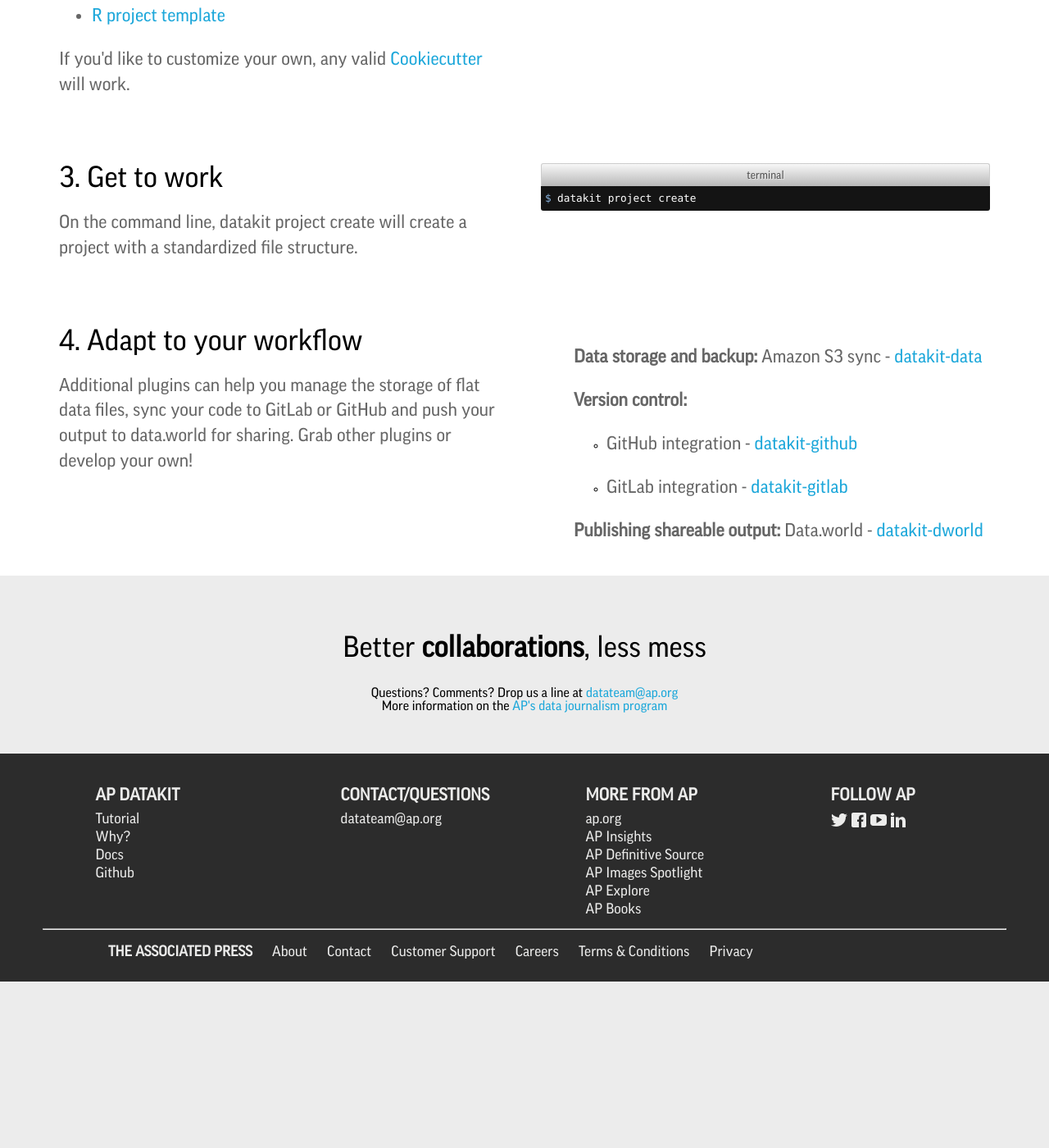
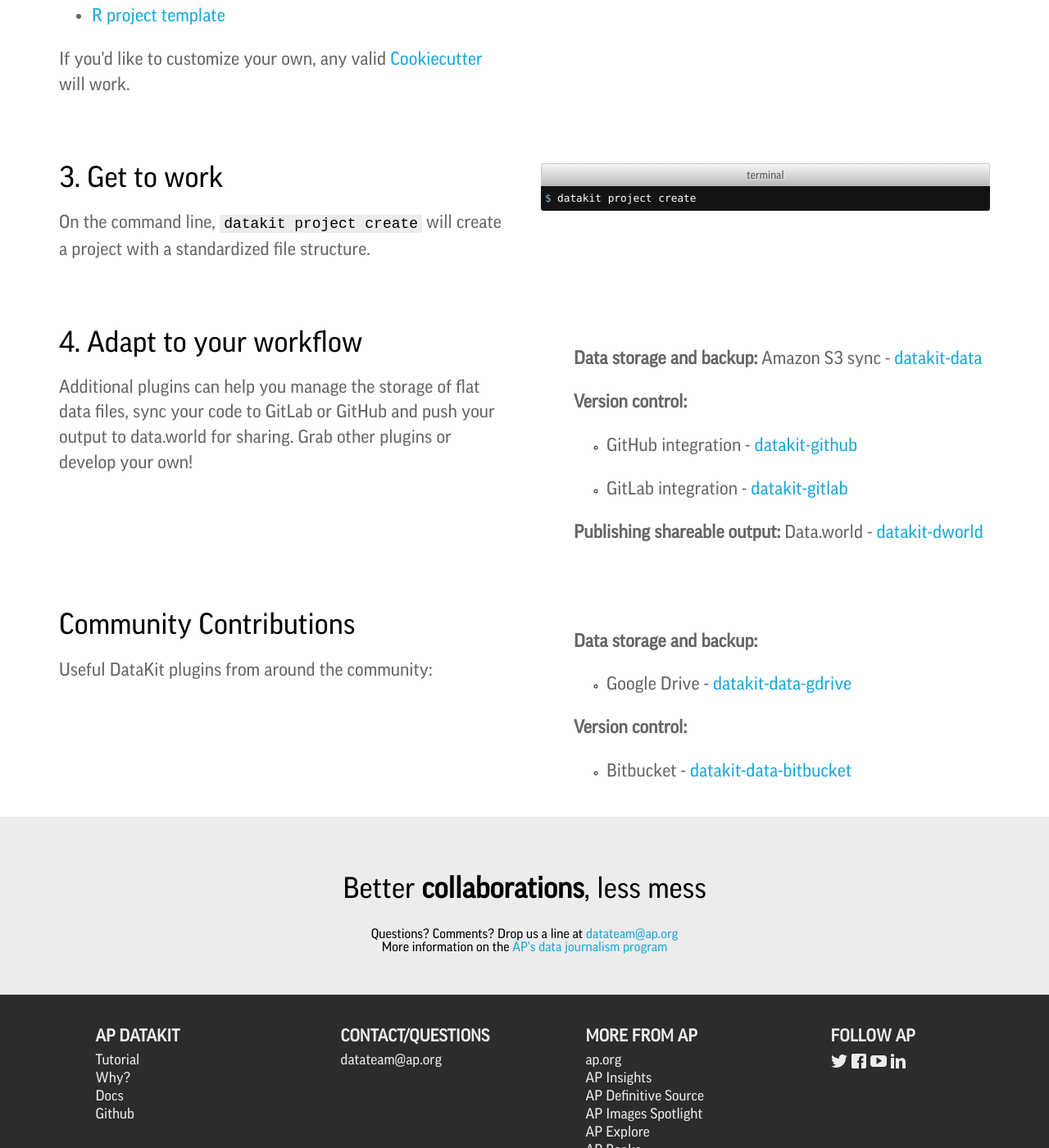
Before and after one commit to associatedpress/datakit-docs-template, a Jekyll site: the page built from index.html, in a window 1280 px wide and 1400 px high, scrolled down 2212 px. Shown: the whole window at 82% size. Built offline with Jekyll 4.4.1, drawn with Linux system fonts in a browser that asks for light colours; before the commit the page ends 3409 px from its top, so only the background shows below that.

Commit message:
Add in community contributions

```diff
--- a/index.html
+++ b/index.html
@@ -143,7 +143,7 @@
     <div class="container flex">
       <div class="text">
         <h2>3. Get to work</h2>
-        <p>On the command line, datakit project create will create a project with a standardized file structure.</p>
+        <p>On the command line, <code>datakit project create</code> will create a project with a standardized file structure.</p>
       </div>
       <div class="shell-wrap">
         <p class="shell-top-bar">terminal</p>
@@ -176,6 +176,31 @@
       </div>
     </div>
   </section>
+
+  <div class="container flex">
+  </div>
+
+  <section>
+    <div class="container flex">
+      <div class="text">
+        <h2>Community Contributions</h2>
+        <p>Useful DataKit plugins from around the community:</p>
+      </div>
+      <div class="shell-wrap">
+        <ul style="list-style-type:none">
+          <li><p><b>Data storage and backup:</b></p>
+            <ul>
+              <li><p>Google Drive - <a href="https://bitbucket.org/quickhand/datakit-data-gdrive/src/master/">datakit-data-gdrive</a></p></li>
+            </ul>
+          <li><p><b>Version control:</b></p>
+            <ul>
+              <li><p>Bitbucket - <a href="https://bitbucket.org/quickhand/datakit-bitbucket/src/master/">datakit-data-bitbucket</a></p></li>
+            </ul>
+        </ul>
+      </div>
+    </div>
+  </section>
+
   </div>
 
   <section class="bottom-cta">
```
